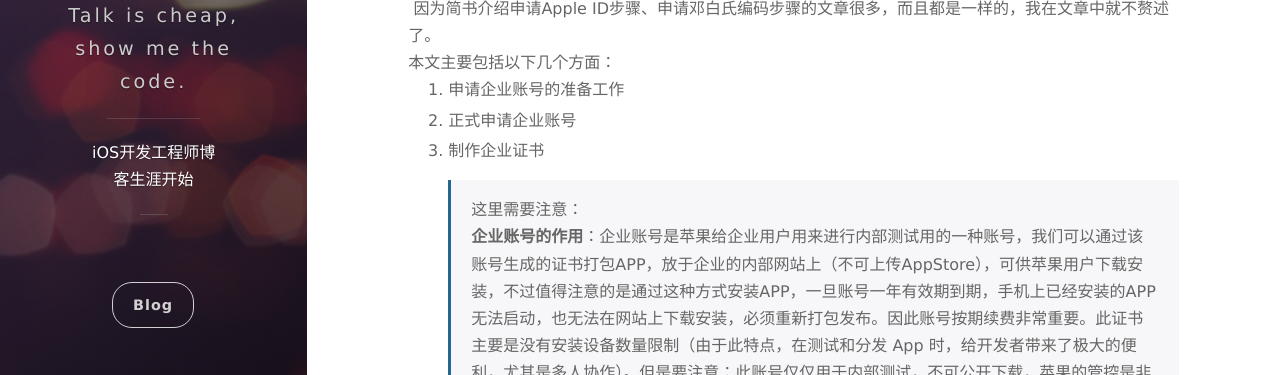
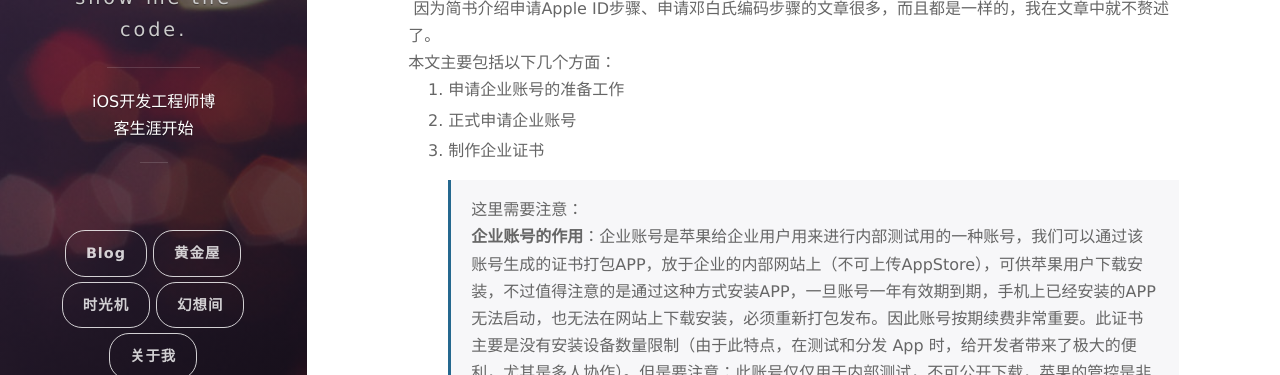
Before and after one commit to Ella-Sun/EllaSunQwQ.github.io, a plain HTML site: page 2017/09/22/2017-iOS企业证书的申请/index.html in a window 1280 px wide. Shown: the part 271-646 px from the top of the page. Drawn offline with nearby package versions, Linux system fonts and the light colour scheme; some packages are replaced by stand-ins of ours; a script that the page names is missing.

Commit message:
Site updated: 2017-09-22 14:28:32

```diff
--- a/2017/09/22/2017-iOS企业证书的申请/index.html
+++ b/2017/09/22/2017-iOS企业证书的申请/index.html
@@ -69,7 +69,15 @@
           <div>
           <nav class="cover-navigation cover-navigation--primary">
             <ul class="navigation">
-              <li class="navigation__item"><a href="/#blog" title="Blogを読む" class="blog-button">Blog</a></li>
+              <li class="navigation__item"><a href="/#blog" title="Visit the blog" class="blog-button">Blog</a></li>
+
+              <li class="navigation__item"><a href="/favourite">黄金屋</a></li>
+
+              <li class="navigation__item"><a href="/favourite/time.html">时光机</a></li>
+
+              <li class="navigation__item"><a href="/favourite/image.html">幻想间</a></li>
+
+              <li class="navigation__item"><a href="/aboutme">关于我</a></li>
 
             </ul>
           </nav>
@@ -137,7 +145,7 @@
   <a class="tag-link" href="/tags/iOS开发/">iOS开发</a>
  </span>
       <span class="page-pv">
-       No. <span id="busuanzi_value_page_pv"><i class="fa fa-spinner fa-spin"></i></span>
+       Read <span id="busuanzi_value_page_pv"><i class="fa fa-spinner fa-spin"></i></span>
       </span>
 
     </div>
```
Also changed, not shown: archives/2017/09/index.html (+9 -1 lines), archives/2017/index.html (+9 -1 lines), archives/index.html (+9 -1 lines), categories/iOS开发/index.html (+9 -1 lines), index.html (+9 -1 lines), tags/iOS开发/index.html (+9 -1 lines).
